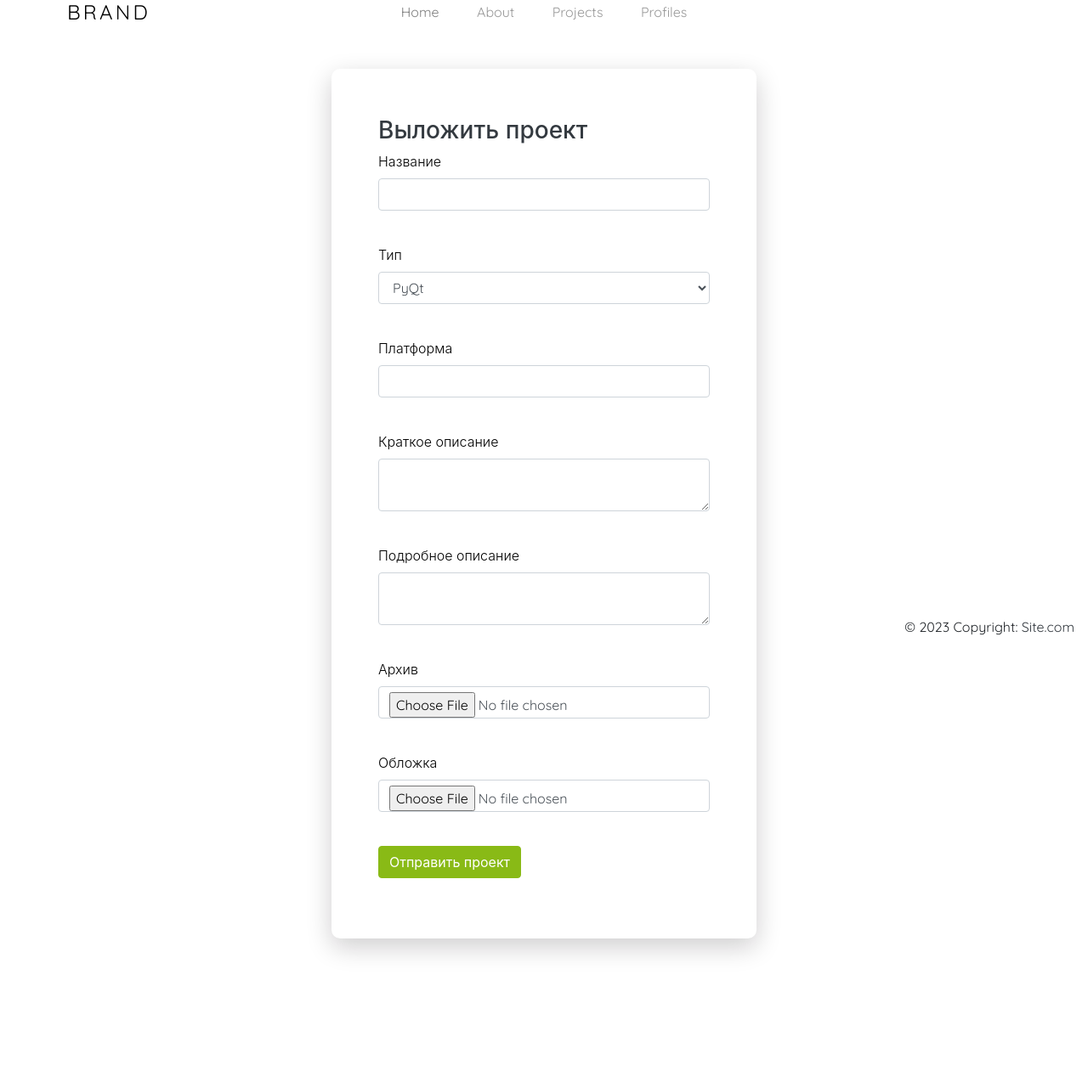
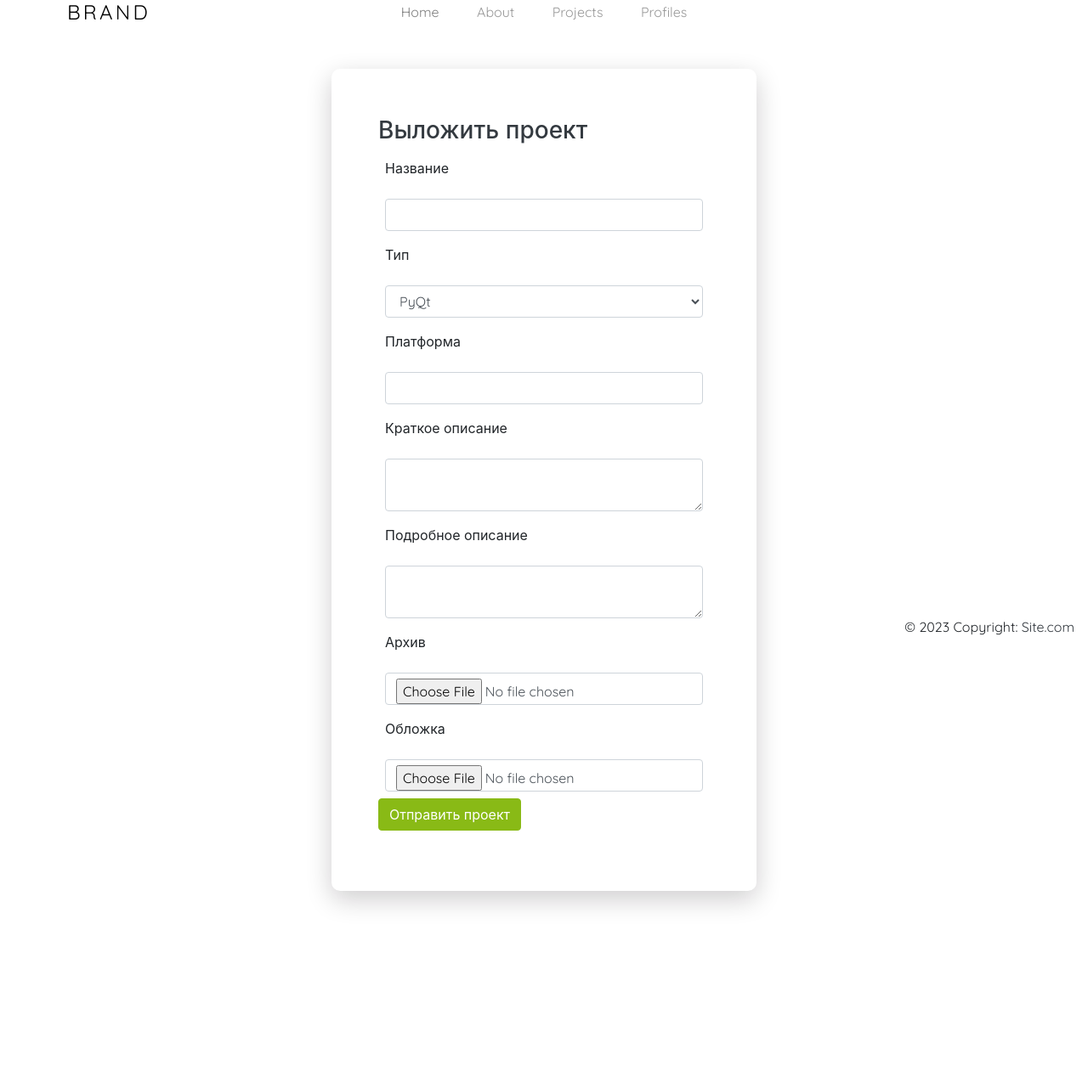
Before and after one commit to Someone123770/PyWeb_project, a Flask app: page /post-project in a window 1280 px wide. Shown: the part 34-1308 px from the top of the page at 85% size. Run offline with Flask 3, Linux system fonts and the light colour scheme; some libraries are stand-ins or nearby versions; some web fonts are replaced.

Commit message:
some another visible_changes

```diff
--- a/The_proj/templates/post_project.html
+++ b/The_proj/templates/post_project.html
@@ -8,72 +8,58 @@
             {% if message %}
             <div class="alert alert-warning text-center" role="alert">{{ message }}</div>
             {% endif %}
-            <form action="" method="post">
+            <form action="" method="post" class="d-flex flex-column mb-3">
                 {{ form.hidden_tag() }}
-                <p>
-                    {{ form.name.label }}<br>
-                    {{ form.name(class="form-control") }}<br>
+                <div class="p-2"> {{ form.name.label }}</div>
+                <div class="p-2"> {{ form.name(class="form-control") }}</div>
                 {% for error in form.name.errors %}
-                <p class="alert alert-danger" role="alert">
+                <div class="alert alert-danger" role="alert">
                     {{ error }}
-                </p>
+                </div>
                 {% endfor %}
-                </p>
-                <p>
-                    {{ form.proj_type.label }}<br>
-                    {{ form.proj_type(class="form-control", type="radio") }}<br>
+                <div class="p-2">{{ form.proj_type.label }}</div>
+                <div class="p-2">{{ form.proj_type(class="form-control", type="radio") }}</div>
                 {% for error in form.proj_type.errors %}
-                <p class="alert alert-danger" role="alert">
+                <div class="alert alert-danger" role="alert">
                     {{ error }}
-                </p>
+                </div>
                 {% endfor %}
-                </p>
-                <p>
-                    {{ form.platform.label }}<br>
-                    {{ form.platform(class="form-control") }}<br>
+                <div class="p-2">{{ form.platform.label }}</div>
+                <div class="p-2">{{ form.platform(class="form-control") }}</div>
                 {% for error in form.platform.errors %}
-                <p class="alert alert-danger" role="alert">
+                <div class="alert alert-danger" role="alert">
                     {{ error }}
-                </p>
+                </div>
                 {% endfor %}
-                </p>
-                <p>
-                    {{ form.short_description.label }}<br>
-                    {{ form.short_description(class="form-control", type="text") }}<br>
+                    <div class="p-2">{{ form.short_description.label }}</div>
+                    <div class="p-2">{{ form.short_description(class="form-control", type="text") }}</div>
                 {% for error in form.short_description.errors %}
-                <p class="alert alert-danger" role="alert">
+                <div class="alert alert-danger" role="alert">
                     {{ error }}
-                </p>
+                </div>
                 {% endfor %}
-                </p>
-                <p>
-                    {{ form.detailed_description.label }}<br>
-                    {{ form.detailed_description(class="form-control", type="text") }}<br>
+                <div class="p-2">{{ form.detailed_description.label }}</div>
+                <div class="p-2">{{ form.detailed_description(class="form-control", type="text") }}</div>
                 {% for error in form.detailed_description.errors %}
-                <p class="alert alert-danger" role="alert">
+                <div class="alert alert-danger" role="alert">
                     {{ error }}
-                </p>
+                </div>
                 {% endfor %}
-                </p>
-                <p>
-                    {{ form.archive.label }}<br>
-                    {{ form.archive(class="form-control", type="file") }}<br>
+                    <div class="p-2">{{ form.archive.label }}</div>
+                    <div class="p-2">{{ form.archive(class="form-control", type="file") }}</div>
                 {% for error in form.archive.errors %}
-                <p class="alert alert-danger" role="alert">
+                <div class="alert alert-danger" role="alert">
                     {{ error }}
-                </p>
+                </div>
                 {% endfor %}
-                </p>
-                <p>
-                    {{ form.image.label }}<br>
-                    {{ form.image(class="form-control", type="file") }}<br>
+                <div class="p-2">{{ form.image.label }}</div>
+                <div class="p-2">{{ form.image(class="form-control", type="file") }}</div>
                 {% for error in form.image.errors %}
-                <p class="alert alert-danger" role="alert">
+                <div class="alert alert-danger" role="alert">
                     {{ error }}
-                </p>
+                </div>
                 {% endfor %}
-                </p>
-                <p>{{ form.submit(type="submit", class="btn btn-primary") }}</p>
+                <div>{{ form.submit(type="submit", class="btn btn-primary") }}</div>
             </form>
         </div>
     </div>
```
Also changed, not shown: The_proj/templates/login.html (+1 -7 lines), The_proj/templates/registration.html (+30 -44 lines), The_proj/db/blogs.db. Lines whose indentation alone changed are shown as unchanged.
